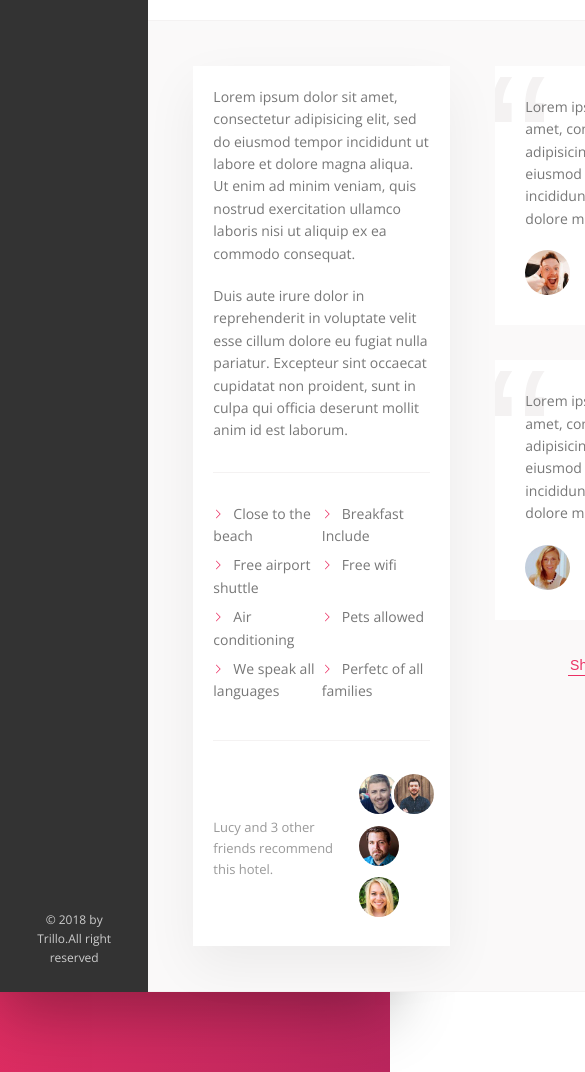
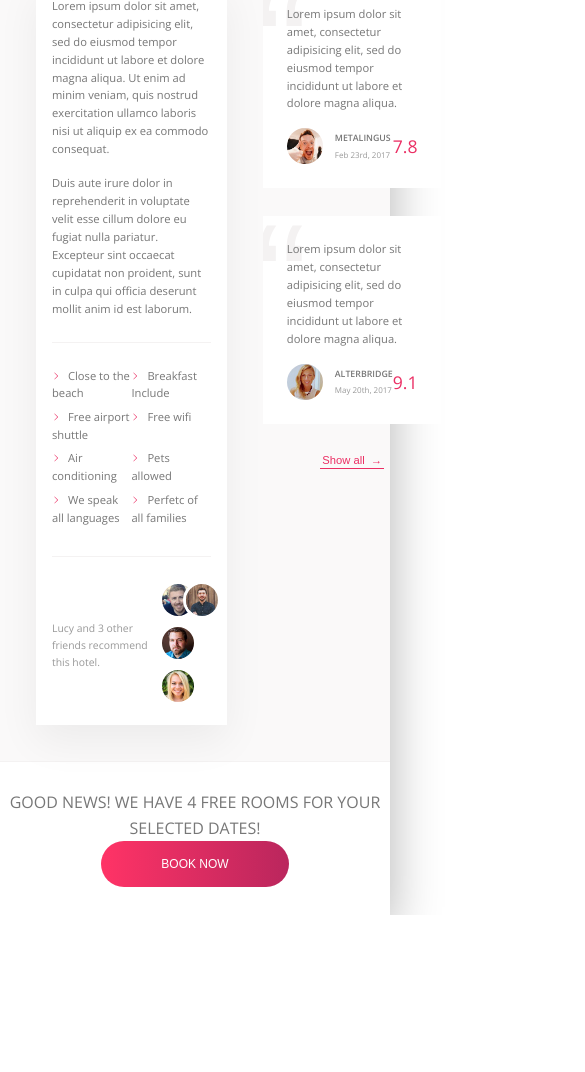
Before and after one commit to Asim1996/sass-templates, a website: page Trillo/index.html in a window 390 px wide. Shown: the part 435-1507 px from the top of the page, 585 px wide, since content can reach past the window. After the commit the page ends 1350 px from the top, so only its background shows below. Drawn offline with nearby package versions, Linux system fonts and the light colour scheme.

Commit message:
Add media queries

```diff
--- a/Trillo/index.html
+++ b/Trillo/index.html
@@ -197,7 +197,18 @@
                          Show all <span>&rarr;</span>
                        </button>
                       </div>
+
                     </div>
+                    <div class="cta">
+                        <h2 class="cta__book-now">
+                          Good news! We have 4 free rooms for your selected dates!
+                        </h2>
+                        <button class="btn">
+                          <span class="btn__visible">Book now</span>
+                          <span class="btn__invisible">Only 4 rooms</span>
+
+                        </button>
+                      </div>
                 </main>
             </div>
         </div>
--- a/Trillo/sass/_base.scss
+++ b/Trillo/sass/_base.scss
@@ -28,6 +28,9 @@ Grey dark 3: #999
 	--color-grey-dark-3: #999;
 	--shadow-dark:0 2rem 6rem rgba(0,0,0,.3);
  }
+$bp-largest:75em; //1200px
+$bp-large:68.75em; //1100px
+$bp-medium:56.25em; //900px;
 *{
 margin:0;
 padding: 0;
@@ -40,6 +43,9 @@ padding: 0;
 html{
 	box-sizing:border-box;
 	font-size:62.5%;  //1rem =10px, 10px/16px =62.5%
+	@media only screen and (max-width: $bp-large) {
+		font-size: 50%;
+	}
 }
 body{
 	font-family: 'Open Sans',sans-serif;
--- a/Trillo/sass/_components.scss
+++ b/Trillo/sass/_components.scss
@@ -107,12 +107,22 @@
 	font-size: 1.4rem;
 	margin-top: 3.5rem;
 	list-style: none;
+	@media only screen and(max-width:$bp-medium) {
+		display: flex;
+		margin:0;
+	}
 	&__item{
 		position: relative;
 		&:not(:last-child){
 			margin-bottom: .5rem;
+			@media only screen and(max-width:$bp-medium) {
+	 		margin: 0;
+			}
 		}
+	@media only screen and(max-width:$bp-medium) {
+	 flex:1;
 	}
+}
 
 	&__item::before{
 		content: '';
@@ -149,6 +159,11 @@
 		align-item:center;
 		position: relative;
 		z-index: 1000;
+	@media only screen and(max-width:$bp-medium) {
+	 	justify-content:center;
+	 	padding: 2rem;
+
+	}
 
 	}
 	&__icon{
@@ -163,6 +178,9 @@
 	color:var(--color-grey-light-4);
 	text-align: center;
 	padding: 2.5rem;
+	@media only screen and(max-width:$bp-medium) {
+		display: none;
+	}
 
 }
 
@@ -320,6 +338,9 @@
 	&__count{
 	margin-right: auto;
 	}
+	&__friends{
+		display: flex;
+	}
 	&__photo {
 		box-sizing:content-box;
 		height: 4rem;
@@ -327,7 +348,7 @@
 		border-radius: 50%;
 		border:3px solid #fff;
 		&:not(:last-child){
-			margin-right: -1.5rem;
+			margin-right: -2rem;
 		}
 	}
 }
@@ -344,6 +365,10 @@
 	margin-bottom: 3.5rem;
 	position: relative;
 	overflow: hidden;
+	@media only screen and(max-width:$bp-medium) {
+	padding: 2rem;
+	margin-bottom: 3rem;
+	}
 	&__text{
 	margin-bottom: 2rem;
 	position: relative;
@@ -394,3 +419,62 @@
 
 	}
 }
+
+// Call to Action
+.cta{
+	padding: 3.5rem 0;
+	text-align: center;
+	@media only screen and(max-width:$bp-medium) {
+		padding: 2.5rem 0;
+	}
+
+	&__book-now{
+	font-weight: 300;
+	font-size: 2rem;
+	text-transform: uppercase;
+	}
+
+}
+
+.btn{
+	font-size: 1.5rem;
+	font-weight: 300;
+	text-transform: uppercase;
+	border-radius: 100px;
+	border: none;
+	background-image: linear-gradient(to right, var(--color-primary-light), var(--color-primary-dark));
+	color: #fff;
+	position: relative;
+	overflow: hidden;
+	pointer:cursor;
+	& > * {
+		display: inline-block;
+		height: 100%;
+		width: 100%;
+		transition:all 0.2s;
+
+	}
+	&__visible{
+		padding: 2rem 7.5rem;
+	}
+	&__invisible{
+		padding: 2rem 0;
+		position: absolute;
+		left: 0;
+		top: -100%;
+	}
+	&:hover{
+	background-image: linear-gradient(to left, var(--color-primary-light), var(--color-primary-dark));
+
+	}
+	&:hover &__visible{
+		transform:translateY(100%);
+		}
+	&:hover &__invisible{
+			top:0;
+		}
+	&:focus{
+		outline: none;
+		animation:pulsate 1s infinite;
+	}
+}
--- a/Trillo/sass/_layout.scss
+++ b/Trillo/sass/_layout.scss
@@ -4,6 +4,11 @@ margin:8rem auto;
 background-color: var(--color-grey-light-2);
 box-shadow: var(--shadow-dark);
 min-height:50rem;
+	@media only screen and(max-width:$bp-largest) {
+		margin: 0;
+		max-width: 100%;
+		width: 100%;
+	}
 }
 
 .header{
@@ -18,6 +23,9 @@ align-items:center;
 
 .content{
 	display: flex;
+	@media only screen and(max-width:$bp-medium) {
+		flex-direction:column;
+		}
 }
 
 .sidebar{
@@ -40,13 +48,23 @@ flex:1;
 	padding: 4.5rem;
 	background-color: var(--color-grey-light-1);
 	border-bottom:1px solid var(--color-grey-light-2);
+	@media only screen and(max-width:$bp-medium) {
+	 padding: 3rem;
+
+	}
 }
 .description{
 background-color: #fff;
 box-shadow: 0 2rem 5rem rgba(0,0,0,.06);
 flex:0 0 60%;
-padding: 2rem;
+padding: 3rem;
 margin-right: 4.5rem;
+@media only screen and(max-width:$bp-medium) {
+	 padding:2rem;
+	 margin-right: 3rem;
+
+
+	}
 }
 .user-reviews{
 flex:1;
```
Also changed, not shown: Trillo/css/style.css.
